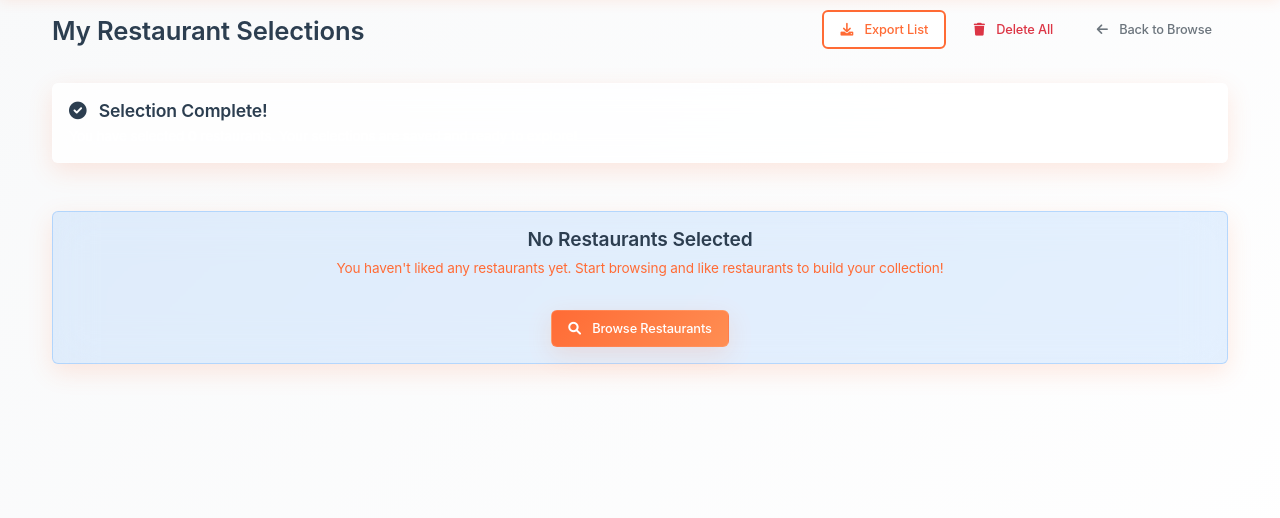
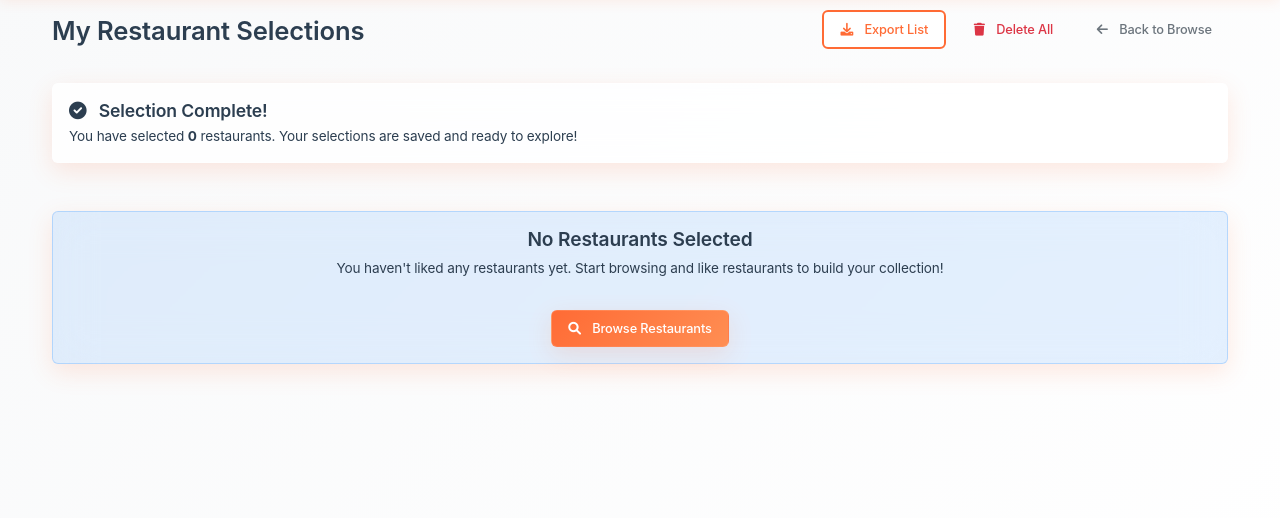
Before and after one commit to preritsinha/SyncAndDine, a Flask app: page /restaurants/finish-personal-selection in a window 1280 px wide. Shown: the part 71-589 px from the top of the page. Run offline with Flask 3, Linux system fonts and the light colour scheme; the visitor is signed in with stand-in values (Sample User, id 1); data that the repository does not hold is empty.

Commit message:
[BETA] desing change - update 3.7

```diff
--- a/syncanddine/static/css/main.css
+++ b/syncanddine/static/css/main.css
@@ -1006,6 +1006,22 @@ body.dark-mode .autocomplete-item:hover {
     color: var(--text-primary);
 }
 
+/* Alert Theme Support */
+.alert {
+    color: var(--text-primary);
+    background: var(--glass-bg);
+    border: 1px solid var(--glass-border);
+}
+
+.alert h4, .alert h5, .alert p {
+    color: var(--text-primary) !important;
+}
+
+/* Card Text Theme Support */
+.card h5, .card p {
+    color: var(--text-primary) !important;
+}
+
 .form-control:focus, .form-select:focus {
     background: var(--background-primary) !important;
     border-color: var(--primary-color);
--- a/syncanddine/templates/restaurants/personal_summary.html
+++ b/syncanddine/templates/restaurants/personal_summary.html
@@ -20,7 +20,7 @@
 
 <div class="alert alert-success glass-effect">
     <h4><i class="fas fa-check-circle me-2"></i> Selection Complete!</h4>
-    <p class="mb-0 text-white">You have selected <strong>{{ total_count }}</strong> restaurants. Your selections are saved and ready to explore!</p>
+    <p class="mb-0">You have selected <strong>{{ total_count }}</strong> restaurants. Your selections are saved and ready to explore!</p>
 </div>
 
 {% if restaurants %}
@@ -82,7 +82,7 @@
     <div class="card glass-effect">
         <div class="card-body">
             <h5>What's Next?</h5>
-            <p class="text-white">Your restaurant selections are saved! You can:</p>
+            <p>Your restaurant selections are saved! You can:</p>
             <div class="d-flex gap-2 justify-content-center flex-wrap">
                 <a href="{{ url_for('restaurants.list_restaurants') }}" class="btn btn-primary">
                     <i class="fas fa-plus me-2"></i> Add More Restaurants
```
